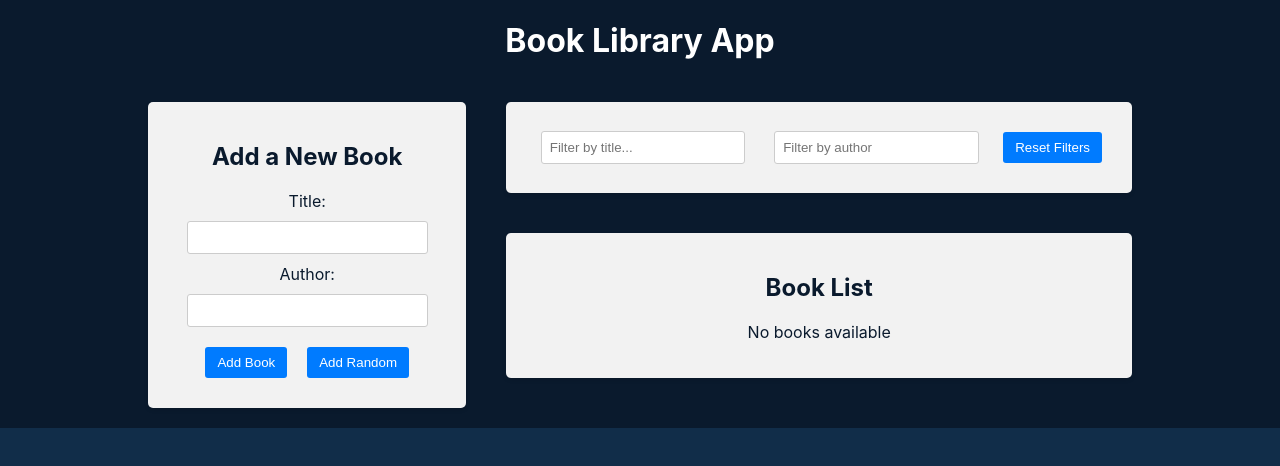
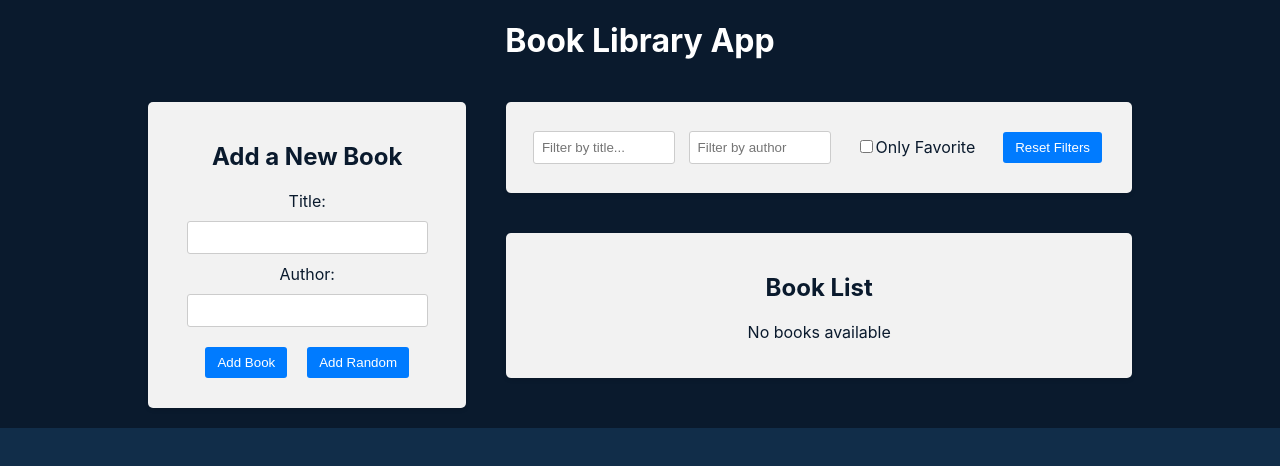
Before and after one commit to taraslicoev-ui/book-library-app, a React (Create React App) app in the folder frontend/: page / in a window 1280 px wide. Shown: the top 466 px of the page. Built offline with nearby package versions, Linux system fonts and the light colour scheme.

Commit message:
Favorite checkbox filter

```diff
--- a/frontend/src/components/BookList/BookList.js
+++ b/frontend/src/components/BookList/BookList.js
@@ -1,13 +1,18 @@
 import { useSelector, useDispatch } from 'react-redux'
-import { BsBookmarkStarFill, BsBookmarkStar } from "react-icons/bs"
+import { BsBookmarkStarFill, BsBookmarkStar } from 'react-icons/bs'
 import { deleteBook, toggleFavorite } from '../../redux/books/actionCreators'
-import { selectTitleFilter, selectAuthorFilter } from '../../redux/slices/filterSlice'
+import {
+  selectTitleFilter,
+  selectAuthorFilter,
+  selectOnlyFavoriteFilter,
+} from '../../redux/slices/filterSlice'
 import './BookList.css'
 
 const BookList = () => {
   const books = useSelector((state) => state.books)
   const titleFilter = useSelector(selectTitleFilter)
   const authorFilter = useSelector(selectAuthorFilter)
+  const onlyFavoriteFilter = useSelector(selectOnlyFavoriteFilter)
   const dispatch = useDispatch()
 
   const handleDeleteBook = (id) => {
@@ -25,7 +30,10 @@ const BookList = () => {
     const matchesAuthor = book.author
       .toLowerCase()
       .includes(authorFilter.toLowerCase())
-    return matchesTitle && matchesAuthor
+    const matchesFavorite = onlyFavoriteFilter
+      ? book.isFavorite
+      : true
+    return matchesTitle && matchesAuthor && matchesFavorite
   })
 
   return (
--- a/frontend/src/components/Filter/Filter.js
+++ b/frontend/src/components/Filter/Filter.js
@@ -1,11 +1,20 @@
 import { useDispatch, useSelector } from 'react-redux'
-import { setTitleFilter, setAuthorFilter, selectAuthorFilter, resetFilters, selectTitleFilter } from '../../redux/slices/filterSlice'
+import {
+  setTitleFilter,
+  setAuthorFilter,
+  selectAuthorFilter,
+  setOnlyFavoriteFilter,
+  selectOnlyFavoriteFilter,
+  resetFilters,
+  selectTitleFilter,
+} from '../../redux/slices/filterSlice'
 import './Filter.css'
 
 const Filter = () => {
   const dispatch = useDispatch()
   const titleFilter = useSelector(selectTitleFilter)
   const authorFilter = useSelector(selectAuthorFilter)
+  const onlyFavoriteFilter = useSelector(selectOnlyFavoriteFilter)
 
   const handleTitleFilterChange = (event) => {
     dispatch(setTitleFilter(event.target.value))
@@ -13,6 +22,10 @@ const Filter = () => {
 
   const handleAuthorFilterChange = (event) => {
     dispatch(setAuthorFilter(event.target.value))
+  }
+
+  const handleOnlyFavoriteFilterChange = () => {
+    dispatch(setOnlyFavoriteFilter())
   }
 
   const handleResetFilters = () => {
@@ -38,7 +51,18 @@ const Filter = () => {
             onChange={handleAuthorFilterChange}
           />
         </div>
-        <button type="button" onClick={handleResetFilters}>Reset Filters</button>
+        <div className="filter-group">
+          <label>
+            <input
+              type="checkbox"
+              checked={onlyFavoriteFilter}
+              onChange={handleOnlyFavoriteFilterChange}
+            />
+            Only Favorite
+          </label>
+        </div>
+        <button type="button" onClick={handleResetFilters}>Reset Filters
+        </button>
       </div>
     </div>
   )
--- a/frontend/src/redux/slices/filterSlice.js
+++ b/frontend/src/redux/slices/filterSlice.js
@@ -3,6 +3,7 @@ import { createSlice } from '@reduxjs/toolkit'
 const initialState = {
   title: '',
   author: '',
+  onlyFavorite: false,
 }
 
 const filterSlice = createSlice({
@@ -15,16 +16,24 @@ const filterSlice = createSlice({
     setAuthorFilter: (state, action) => {
       state.author = action.payload
     },
-    resetFilters: (state) => {
+    setOnlyFavoriteFilter: (state) => {
+      state.onlyFavorite = !state.onlyFavorite
+    },
+    resetFilters: () => {
       return initialState
-    }
-  }
+    },
+  },
 })
 
-export const { setTitleFilter, setAuthorFilter, resetFilters } = filterSlice.actions
+export const {
+  setTitleFilter,
+  setAuthorFilter,
+  setOnlyFavoriteFilter,
+  resetFilters,
+} = filterSlice.actions
 
 export const selectTitleFilter = (state) => state.filter.title
-
 export const selectAuthorFilter = (state) => state.filter.author
+export const selectOnlyFavoriteFilter = (state) => state.filter.onlyFavorite
 
 export default filterSlice.reducer
```
